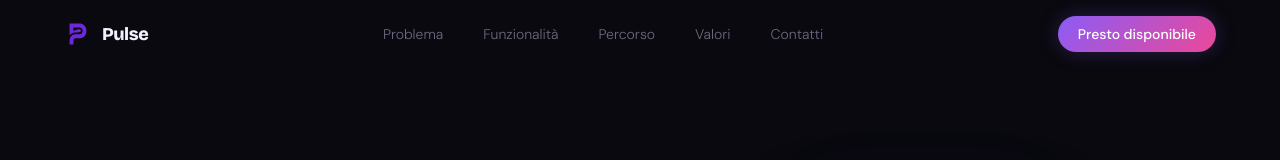
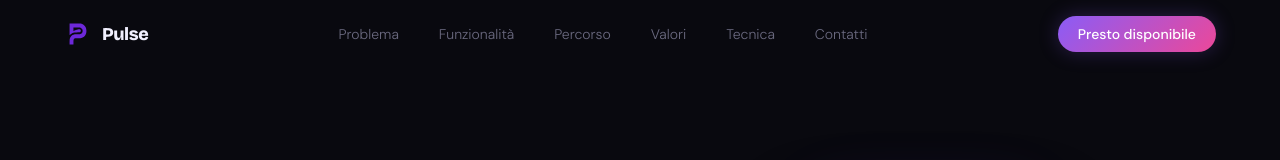
Before and after one commit to Panze-11/Pulse, a React (Vite) app: page / in a window 1280 px wide. Shown: the top 160 px of the page. Built offline with nearby package versions, Linux system fonts and the light colour scheme; no server answers.

Commit message:
Add 'Tecnica' to navigation links

```diff
--- a/src/components/Nav.jsx
+++ b/src/components/Nav.jsx
@@ -1,7 +1,7 @@
 import { useEffect, useState } from "react";
 import logo from "../assets/logo.svg";
 
-const links = ["Problema", "Funzionalità", "Percorso", "Valori", "Contatti"];
+const links = ["Problema", "Funzionalità", "Percorso", "Valori", "Tecnica", "Contatti"];
 
 export default function Nav() {
   const [scrolled, setScrolled] = useState(false);
```
